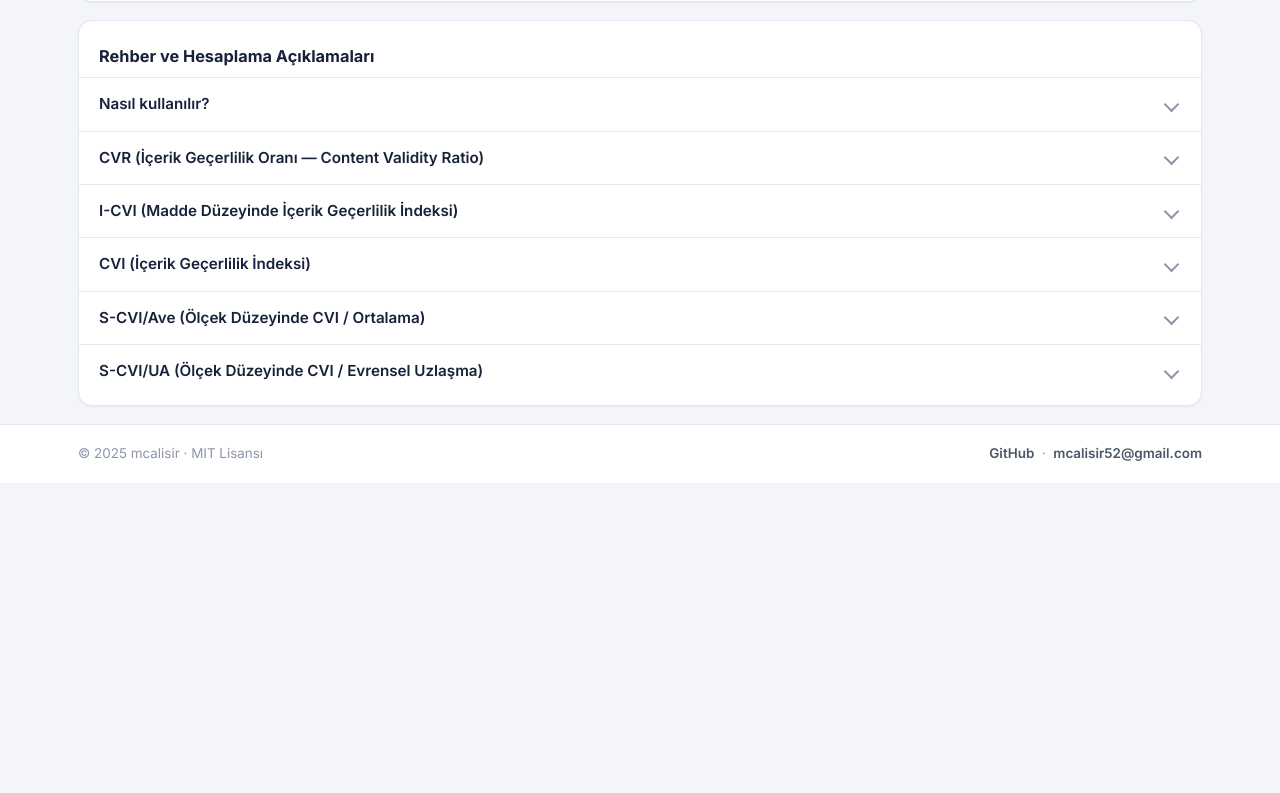
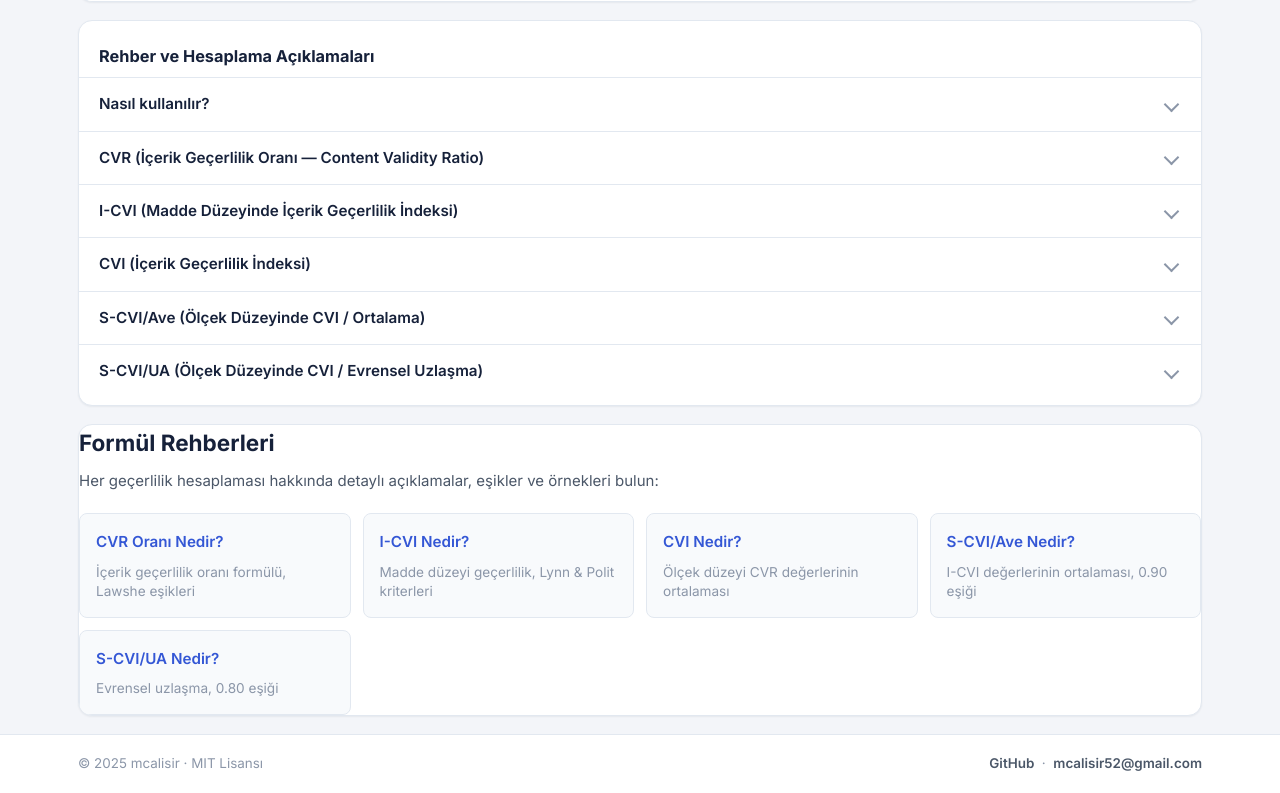
Before and after one commit to mcalisir/CVR, a plain HTML site: page index-tr.html in a window 1280 px wide. Shown: the part 1004-1797 px from the top of the page. Before the commit the page ends 1487 px from the top, so only its background shows below. Drawn offline with Linux system fonts and the light colour scheme.

Commit message:
Add blog article links to index.html and index-tr.html + styling
Co-Authored-By: Claude Haiku 4.5 <noreply@anthropic.com>

```diff
--- a/index-tr.html
+++ b/index-tr.html
@@ -402,6 +402,34 @@
                 </div>
             </details>
         </section>
+
+        <!-- Kaynaklar / Blog Makaleleri -->
+        <section class="card resources-card" aria-label="Öğrenme kaynakları">
+            <h2>Formül Rehberleri</h2>
+            <p>Her geçerlilik hesaplaması hakkında detaylı açıklamalar, eşikler ve örnekleri bulun:</p>
+            <div class="articles-grid">
+                <a href="/cvr-orani-nedir.html" class="article-link">
+                    <span class="article-title">CVR Oranı Nedir?</span>
+                    <span class="article-desc">İçerik geçerlilik oranı formülü, Lawshe eşikleri</span>
+                </a>
+                <a href="/icvi-nedir.html" class="article-link">
+                    <span class="article-title">I-CVI Nedir?</span>
+                    <span class="article-desc">Madde düzeyi geçerlilik, Lynn & Polit kriterleri</span>
+                </a>
+                <a href="/cvi-nedir.html" class="article-link">
+                    <span class="article-title">CVI Nedir?</span>
+                    <span class="article-desc">Ölçek düzeyi CVR değerlerinin ortalaması</span>
+                </a>
+                <a href="/scvi-ave-nedir.html" class="article-link">
+                    <span class="article-title">S-CVI/Ave Nedir?</span>
+                    <span class="article-desc">I-CVI değerlerinin ortalaması, 0.90 eşiği</span>
+                </a>
+                <a href="/scvi-ua-nedir.html" class="article-link">
+                    <span class="article-title">S-CVI/UA Nedir?</span>
+                    <span class="article-desc">Evrensel uzlaşma, 0.80 eşiği</span>
+                </a>
+            </div>
+        </section>
     </main>
 
     <footer class="site-footer">
--- a/styles.css
+++ b/styles.css
@@ -1200,11 +1200,63 @@ kbd {
     }
 }
 
+/* =========================================================
+   Makaleler / Resources
+   ========================================================= */
+
+.resources-card h2 {
+    margin-bottom: 8px;
+}
+
+.resources-card > p {
+    color: var(--text-2);
+    margin-bottom: 20px;
+}
+
+.articles-grid {
+    display: grid;
+    grid-template-columns: repeat(auto-fit, minmax(220px, 1fr));
+    gap: 12px;
+}
+
+.article-link {
+    display: flex;
+    flex-direction: column;
+    gap: 8px;
+    padding: 16px;
+    background: var(--surface-2);
+    border: 1px solid var(--border);
+    border-radius: 8px;
+    text-decoration: none;
+    color: inherit;
+    transition: all 0.2s ease;
+}
+
+.article-link:hover {
+    border-color: var(--accent);
+    background: var(--accent-soft);
+    transform: translateY(-2px);
+    box-shadow: var(--shadow-sm);
+}
+
+.article-title {
+    font-weight: 600;
+    color: var(--accent);
+    font-size: 0.95rem;
+}
+
+.article-desc {
+    font-size: 0.85rem;
+    color: var(--text-3);
+    line-height: 1.4;
+}
+
 @media print {
     .site-header,
     .toolbar-card,
     .hint-bar,
     .explanations-card,
+    .resources-card,
     .site-footer,
     .toast,
     .modal-backdrop,
```
Also changed, not shown: index.html (+28 -0 lines).
